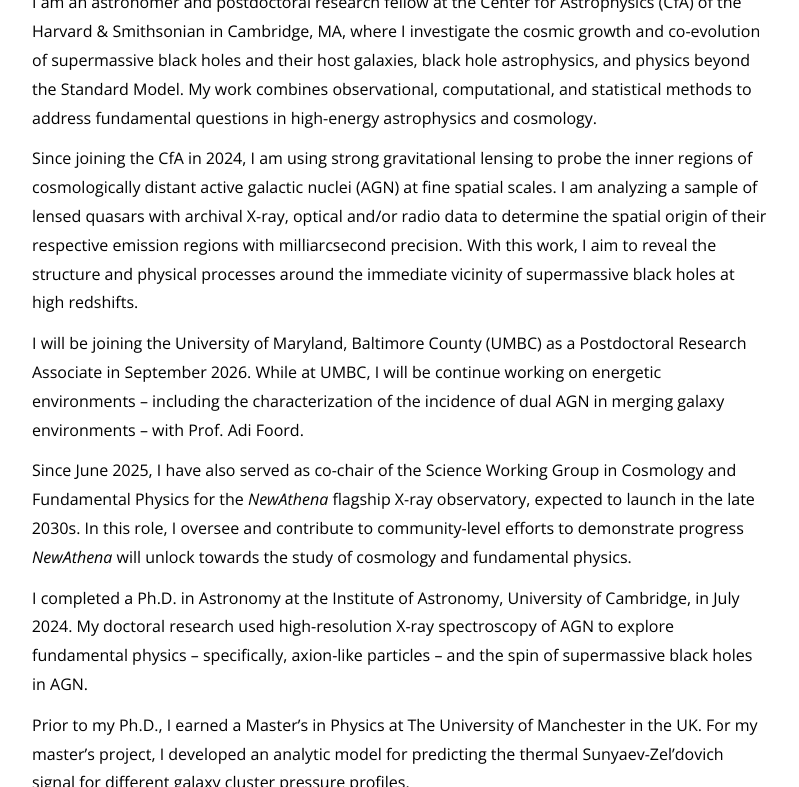
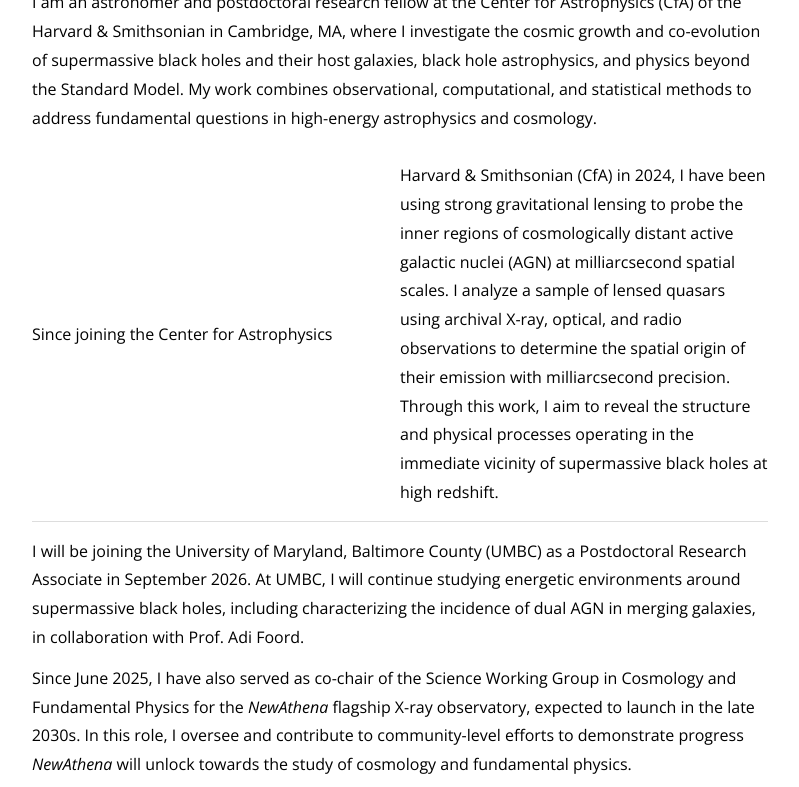
Before and after one commit to jsiskreynes-astro/jsiskreynes-astro.github.io, a Jekyll site: the page built from index.md, in a window 1280 px wide and 900 px high, scrolled down 362 px, cut to the strip 113-900 px from the top of the window. Shown: the whole strip, without its empty margins (240-1039 px from the left). Built offline with Jekyll 4.4.1, drawn with Linux system fonts in a browser that asks for light colours; nearby versions of some CDN libraries.

Commit message:
Update index.md

```diff
--- a/index.md
+++ b/index.md
@@ -10,9 +10,9 @@
 
 I am an astronomer and postdoctoral research fellow at the Center for Astrophysics (CfA) of the Harvard &amp; Smithsonian in Cambridge, MA, where I investigate the cosmic growth and co-evolution of supermassive black holes and their host galaxies, black hole astrophysics, and physics beyond the Standard Model. My work combines observational, computational, and statistical methods to address fundamental questions in high-energy astrophysics and cosmology.
 
-Since joining the CfA in 2024, I am using strong gravitational lensing to probe the inner regions of cosmologically distant active galactic nuclei (AGN) at fine spatial scales. I am analyzing a sample of lensed quasars with archival X-ray, optical and/or radio data to determine the spatial origin of their respective emission regions with milliarcsecond precision. With this work, I aim to reveal the structure and physical processes around the immediate vicinity of supermassive black holes at high redshifts.
+Since joining the Center for Astrophysics | Harvard & Smithsonian (CfA) in 2024, I have been using strong gravitational lensing to probe the inner regions of cosmologically distant active galactic nuclei (AGN) at milliarcsecond spatial scales. I analyze a sample of lensed quasars using archival X-ray, optical, and radio observations to determine the spatial origin of their emission with milliarcsecond precision. Through this work, I aim to reveal the structure and physical processes operating in the immediate vicinity of supermassive black holes at high redshift.
 
-I will be joining the University of Maryland, Baltimore County (UMBC) as a Postdoctoral Research Associate in September 2026. While at UMBC, I will be continue working on energetic environments -- including the characterization of the incidence of dual AGN in merging galaxy environments -- with Prof. Adi Foord.
+I will be joining the University of Maryland, Baltimore County (UMBC) as a Postdoctoral Research Associate in September 2026. At UMBC, I will continue studying energetic environments around supermassive black holes, including characterizing the incidence of dual AGN in merging galaxies, in collaboration with Prof. Adi Foord.
 
 Since June 2025, I have also served as co-chair of the Science Working Group in Cosmology and Fundamental Physics for the _NewAthena_ flagship X-ray observatory, expected to launch in the late 2030s. In this role, I oversee and contribute to community-level efforts to demonstrate progress _NewAthena_ will unlock towards the study of cosmology and fundamental physics.
 
```
